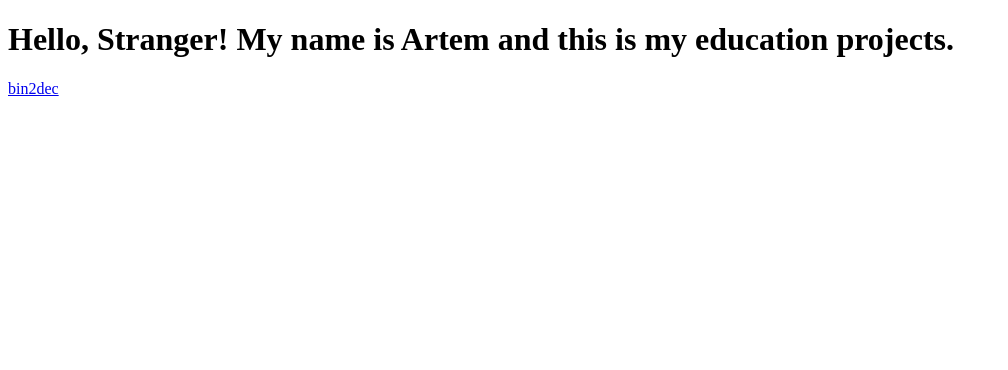
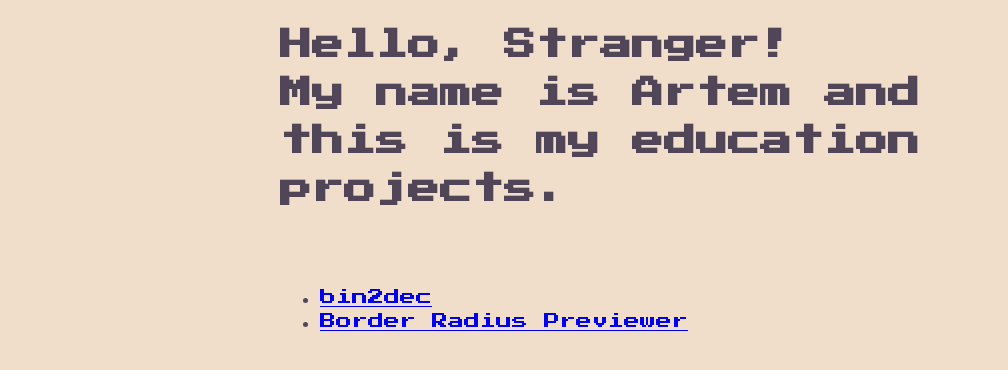
Before and after one commit to Jeerihon/Education-apps, a Gatsby site: page / in a window 1280 px wide. Shown: the whole page, without its empty margins (0-1008 px from the left). Built offline with nearby package versions, Linux system fonts and the light colour scheme; Gatsby itself is replaced by a stand-in of ours.

Commit message:
added: routes

```diff
--- a/src/pages/index.js
+++ b/src/pages/index.js
@@ -1,14 +1,38 @@
 import React from 'react';
 import { Link } from 'gatsby';
 
+import styles from './index.module.css';
+
+const APPS = [{
+  name: 'bin2dec',
+  route: '/bin2dec',
+  decription: 'Binary-to-Decimal number converter',
+}, {
+  name: 'Border Radius Previewer',
+  route: '/border-radius-previewer',
+  decription: 'Preview how CSS3 border-radius values affect an element',
+}];
+
 export default () => (
-  <>
-    <header>
-      <h1>Hello, Stranger! My name is Artem and this is my education projects.</h1>
-    </header>
+  <div className={styles.wrapper}>
+    <div className={styles.container}>
+      <header className={styles.header}>
+        <h1>
+          Hello, Stranger!
+          <br />
+          My name is Artem and this is my education projects.
+        </h1>
+      </header>
 
-    <main>
-      <Link to="/bin2dec">bin2dec</Link>
-    </main>
-  </>
+      <main>
+        <ul>
+          {APPS.map((app) => (
+            <li>
+              <Link to={app.route}>{app.name}</Link>
+            </li>
+          ))}
+        </ul>
+      </main>
+    </div>
+  </div>
 );
```
